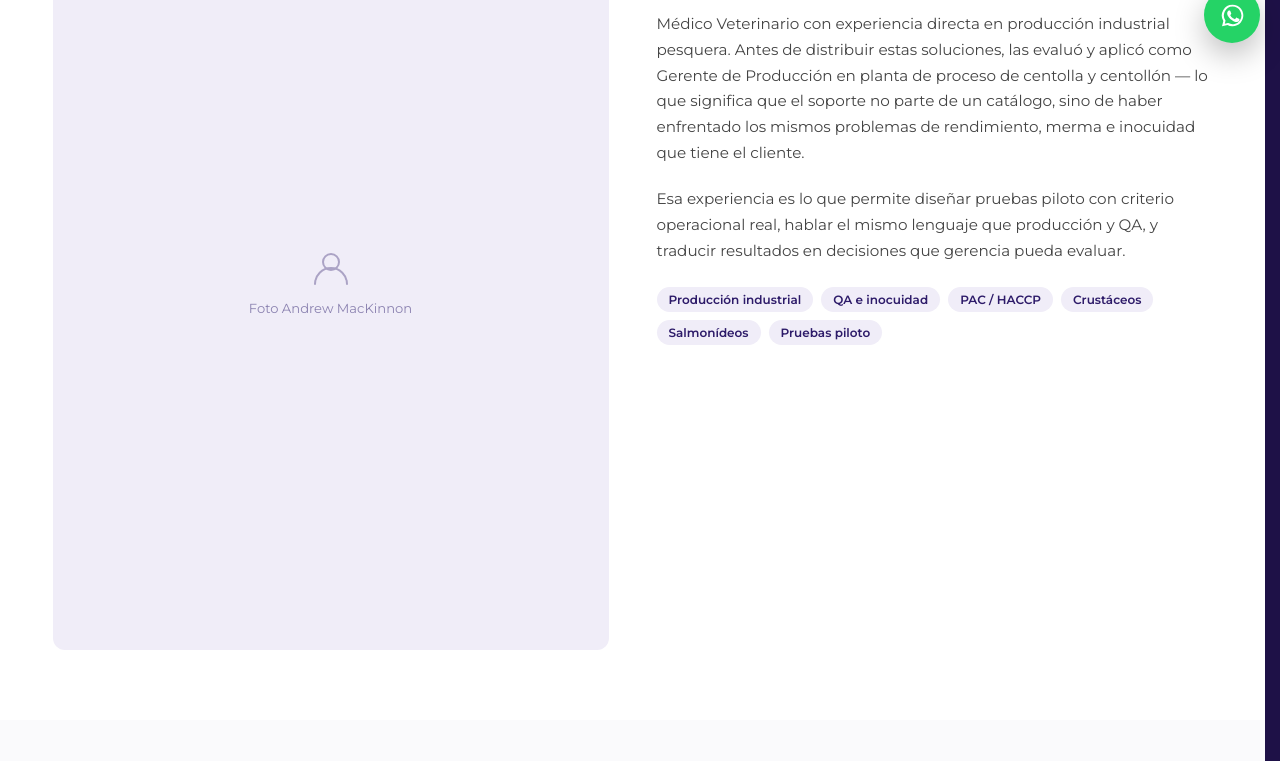
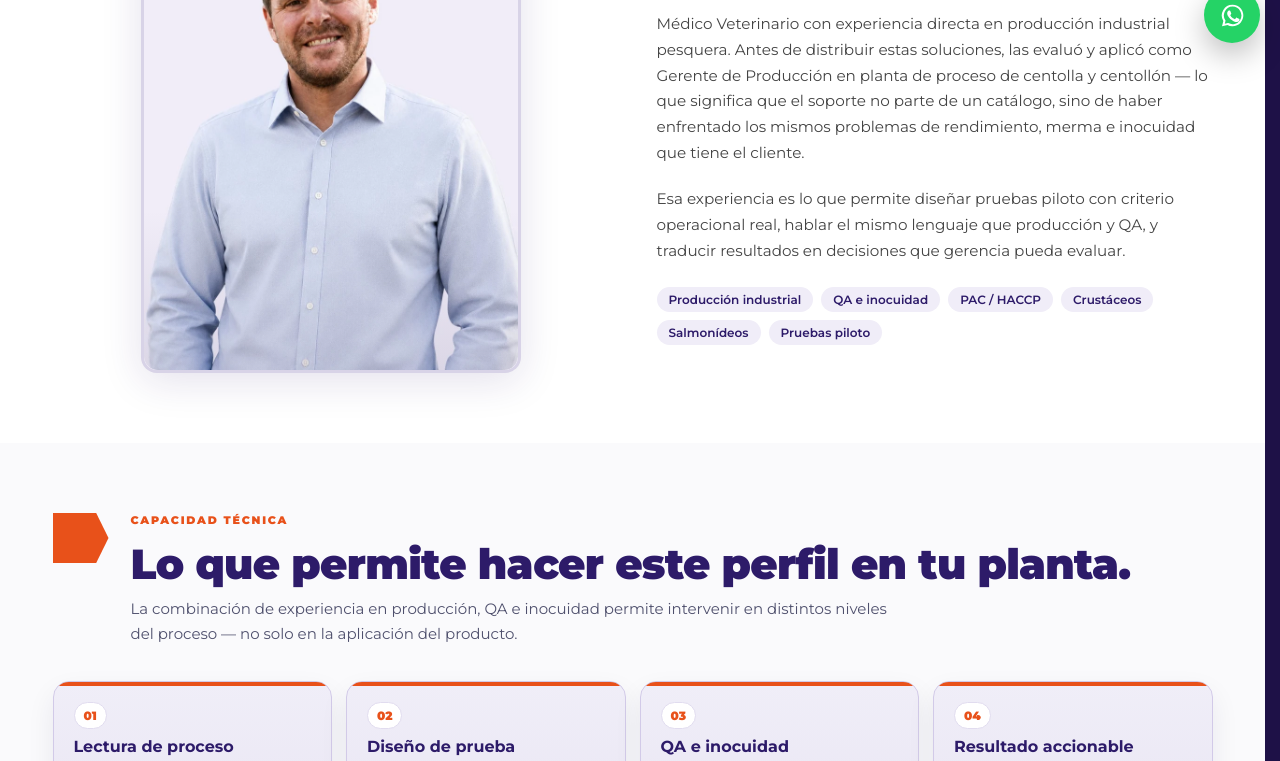
Before and after one commit to andrewagromack/tqichile, a plain HTML site: page empresa.html in a window 1280 px wide. Shown: the part 737-1498 px from the top of the page. Drawn offline with Linux system fonts and the light colour scheme.

Commit message:
FOTO EMPRESA

```diff
--- a/empresa.html
+++ b/empresa.html
@@ -11,8 +11,10 @@ body{background:#FAFAFC;margin:0}
 /* Andrew profile card */
 .andrew-section{background:#fff}
 .andrew-grid{display:grid;grid-template-columns:1fr 1fr;gap:3rem;align-items:start}
-.andrew-photo-slot{background:#F0EDF8;border-radius:12px;aspect-ratio:3/4;display:flex;flex-direction:column;align-items:center;justify-content:center;gap:0.5rem;color:#8B82B0;font-size:0.82rem;text-align:center;padding:1rem}
-.andrew-photo-slot svg{opacity:0.35}
+.andrew-photo-wrap{display:flex;justify-content:center;align-items:flex-start}
+.andrew-photo-frame{position:relative;border-radius:16px;overflow:hidden;background:#F0EDF8;border:3px solid rgba(45,27,105,0.12);box-shadow:0 8px 40px rgba(45,27,105,0.13);max-width:380px;width:100%}
+.andrew-photo-frame::before{content:'';position:absolute;inset:0;border-radius:14px;background:linear-gradient(180deg,transparent 65%,rgba(30,17,71,0.10) 100%);z-index:1;pointer-events:none}
+.andrew-photo-frame img{display:block;width:100%;height:auto;border-radius:14px}
 .andrew-copy{display:flex;flex-direction:column;gap:1.25rem}
 .andrew-name{font-size:1.5rem;font-weight:800;color:#1E1147;margin:0;line-height:1.2}
 .andrew-title{font-size:0.82rem;font-weight:700;letter-spacing:0.07em;text-transform:uppercase;color:#F05A22;margin:0}
@@ -30,7 +32,8 @@ body{background:#FAFAFC;margin:0}
 
 @media(max-width:860px){
   .andrew-grid{grid-template-columns:1fr}
-  .andrew-photo-slot{aspect-ratio:16/7}
+  .andrew-photo-wrap{justify-content:center}
+  .andrew-photo-frame{max-width:280px}
   .tequisa-grid{grid-template-columns:1fr}
   .tequisa-stats{flex-direction:row;flex-wrap:wrap}
   .tequisa-stat{flex:1;min-width:120px}
@@ -66,9 +69,10 @@ body{background:#FAFAFC;margin:0}
 <section class="section andrew-section" id="andrew">
   <div class="container">
     <div class="andrew-grid">
-      <div class="andrew-photo-slot" aria-label="Foto Andrew MacKinnon">
-        <svg width="48" height="48" viewBox="0 0 48 48" fill="none" xmlns="http://www.w3.org/2000/svg" aria-hidden="true"><circle cx="24" cy="18" r="8" stroke="#2D1B69" stroke-width="2"/><path d="M8 40c0-8.837 7.163-16 16-16s16 7.163 16 16" stroke="#2D1B69" stroke-width="2" stroke-linecap="round"/></svg>
-        <span>Foto Andrew MacKinnon</span>
+      <div class="andrew-photo-wrap">
+        <div class="andrew-photo-frame">
+          <img src="assets/img/andrew-mackinnon.webp" alt="Andrew MacKinnon — TQI Chile" loading="eager" decoding="async" width="800" height="980">
+        </div>
       </div>
       <div class="andrew-copy">
         <div>
```
Also changed, not shown: assets/img/andrew-mackinnon.webp (added).
